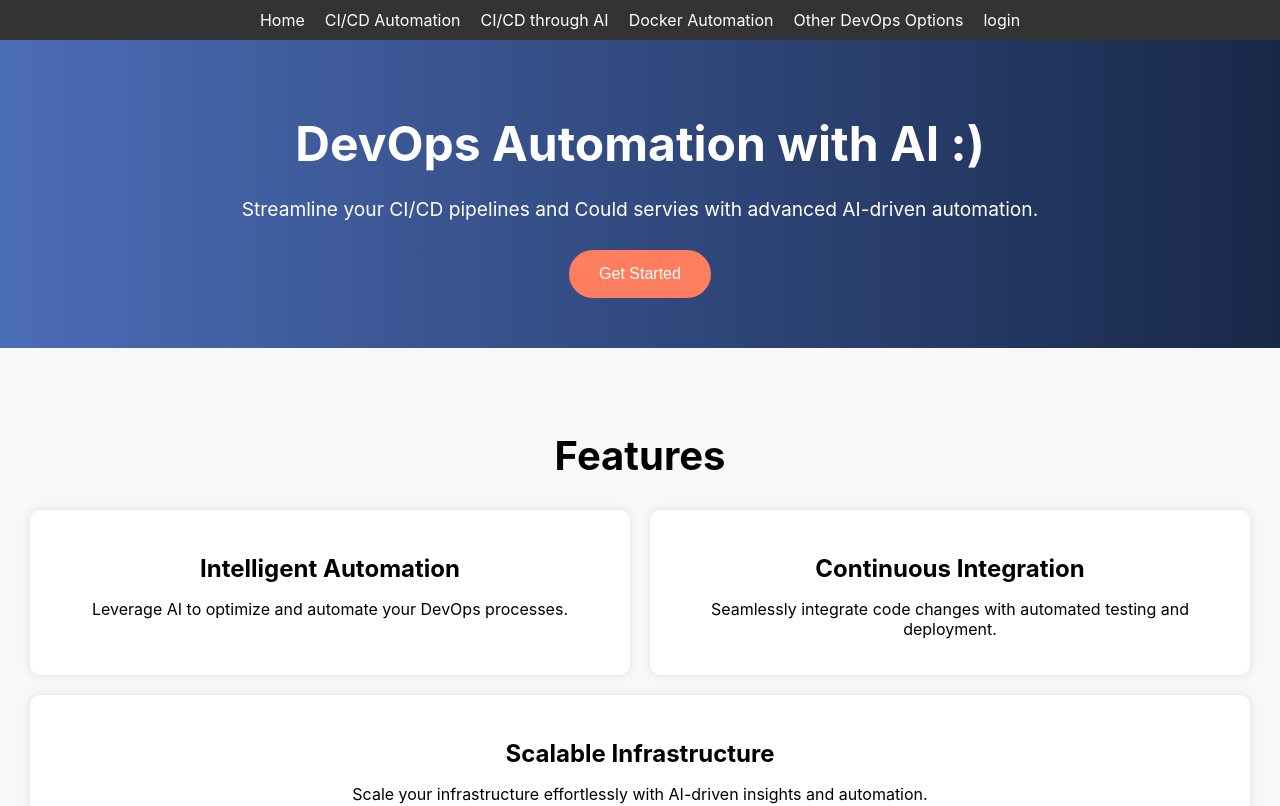
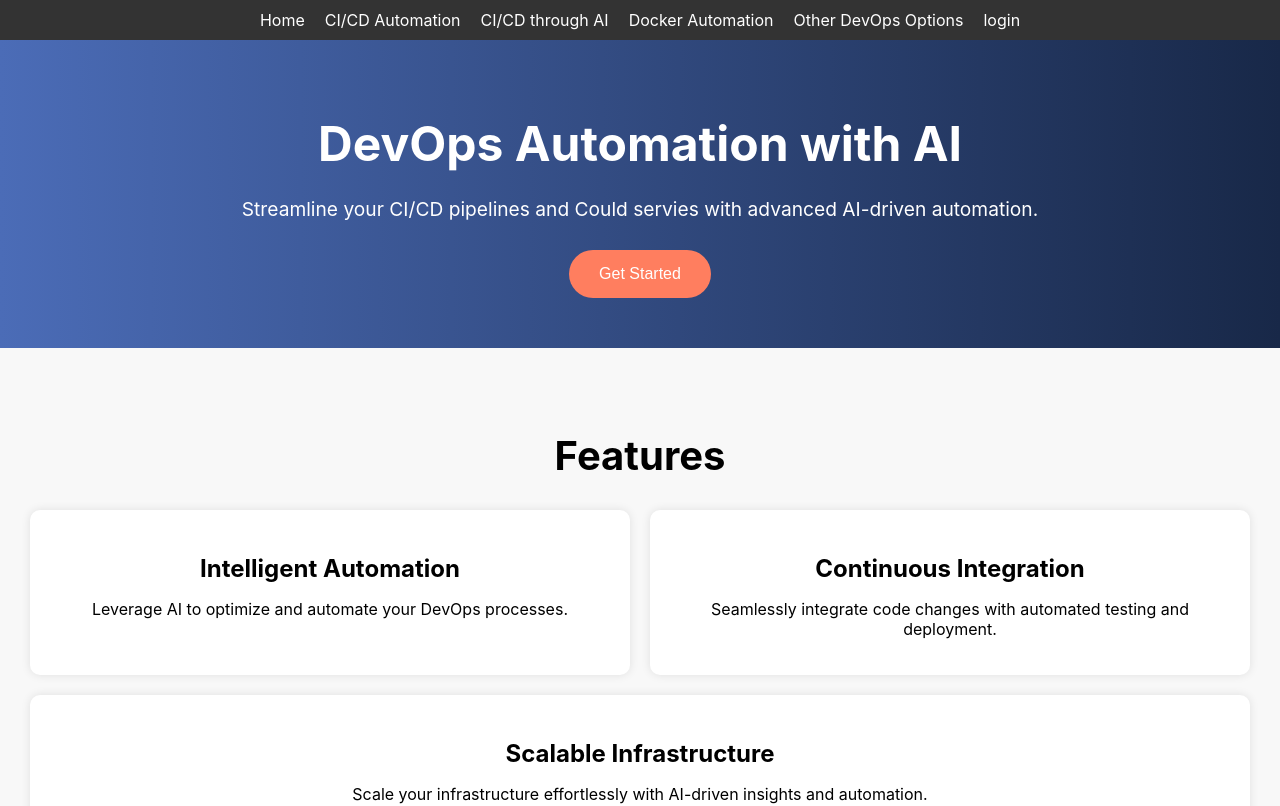
Before and after one commit to mazzyy/DevopsGenie, a React (Create React App) app in the folder frontend/: page / in a window 1280 px wide. Shown: the top 806 px of the page. Built offline with nearby package versions, Linux system fonts and the light colour scheme.

Commit message:
testing few changes

```diff
--- a/frontend/src/pages/Home.js
+++ b/frontend/src/pages/Home.js
@@ -6,7 +6,7 @@ const Home = () => {
   return (
     <div className="homepage">
       <header className="hero-section">
-        <h1>DevOps Automation with AI :)</h1>
+        <h1>DevOps Automation with AI </h1>
         <p>Streamline your CI/CD pipelines and Could servies with advanced AI-driven automation.</p>
         <button className="cta-button">Get Started</button>
       </header>
```
